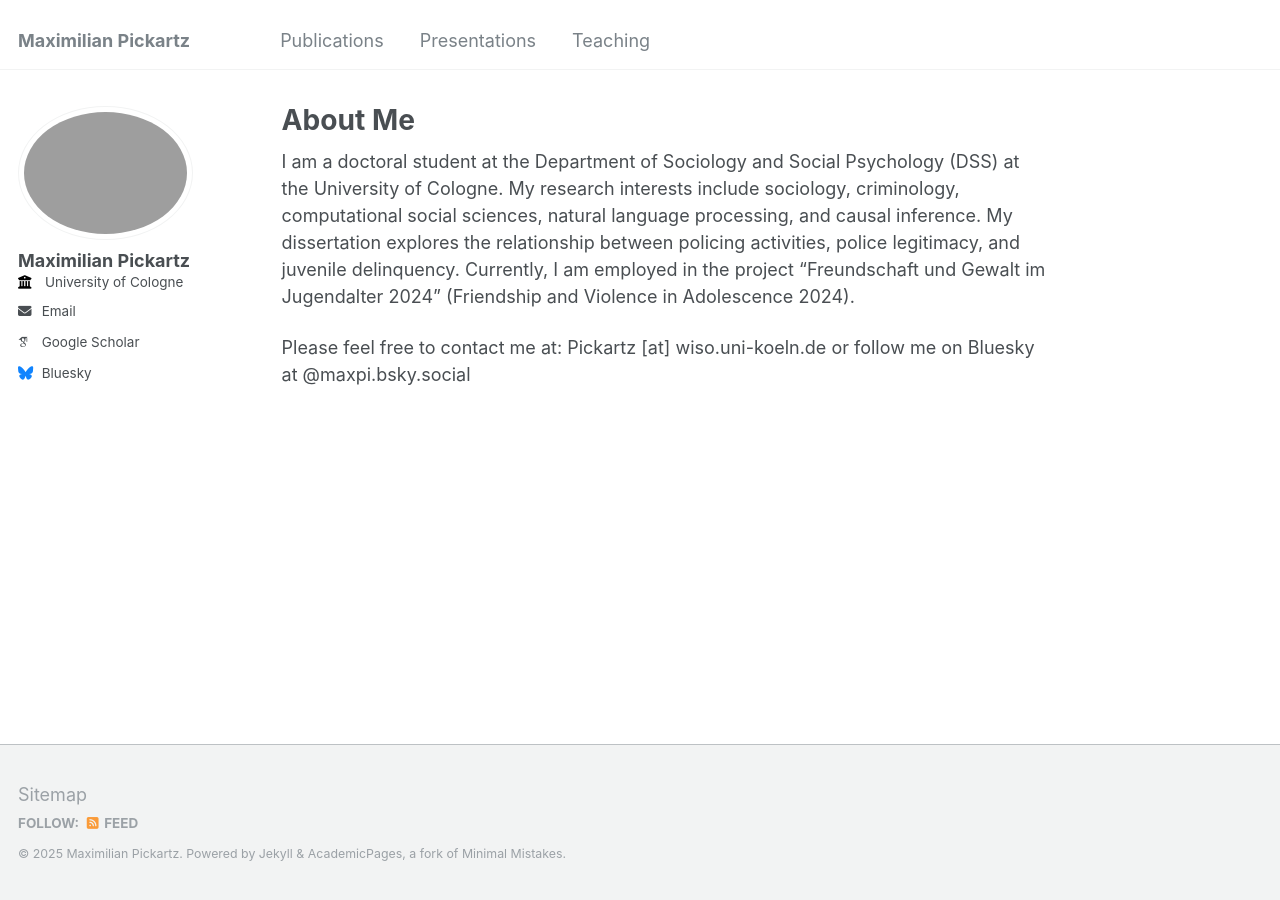
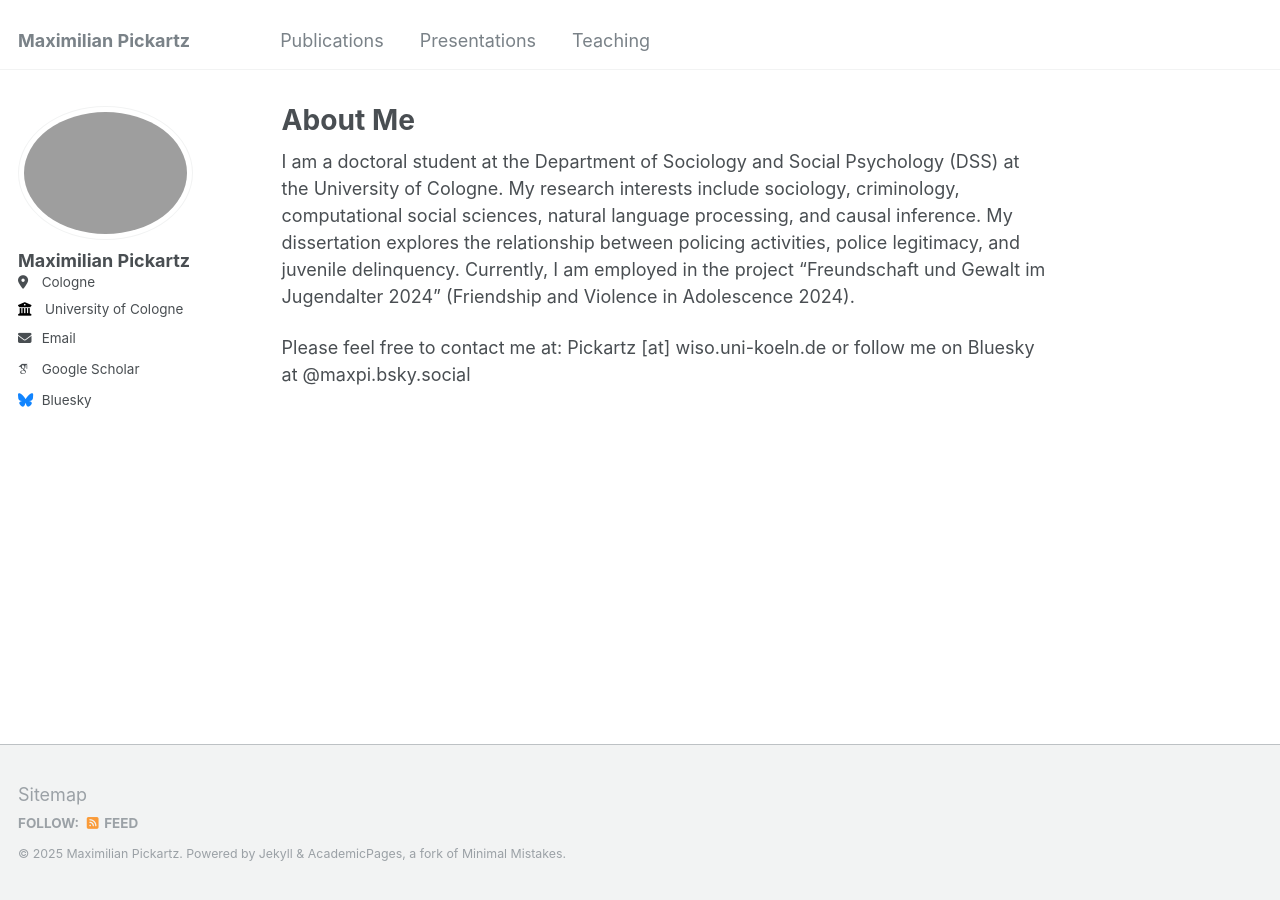
Before and after one commit to maxpi99/maxpi99.github.io, a Jekyll site: the page built from _pages/about.md, in a window 1280 px wide. Built offline with Jekyll 4.4.1, drawn with Linux system fonts in a browser that asks for light colours; some web fonts are replaced.

Commit message:
Update _config.yml

```diff
--- a/_config.yml
+++ b/_config.yml
@@ -24,7 +24,7 @@ author:
   avatar           : "profile.png"
   name             : "Maximilian Pickartz"
   pronouns         : # example: "she/her"
-  location         : # "Cologne"
+  location         :  "Cologne"
   employer         : "University of Cologne"
   uri              : # URL
   email            : "Pickartz[at]wiso.uni-koeln.de"
@@ -47,7 +47,7 @@ author:
   stackoverflow    : # User number or user number and name (i.e., use "1" or "1/jeff-atwood")
 
   # Social media
-  bluesky          : "@maxpi.bsky.social" # Replace this with you Bluesky username
+  bluesky          : "https://bsky.app/profile/maxpi.bsky.social" # Replace this with you Bluesky username
   facebook         : # Username
   flickr           : # Username
   foursquare       : # Username
```
